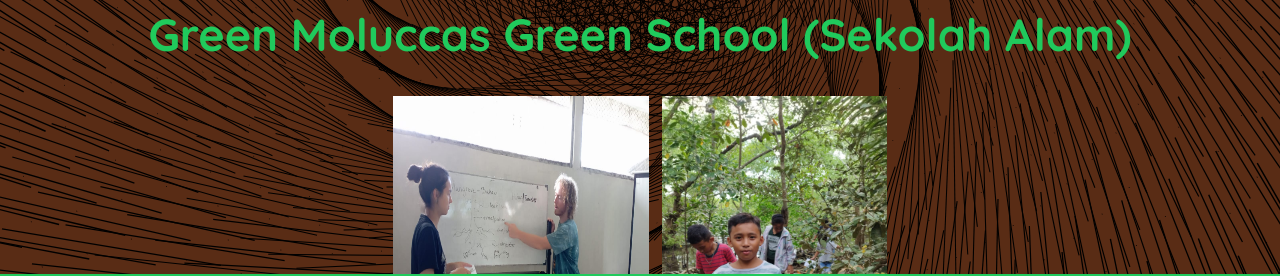
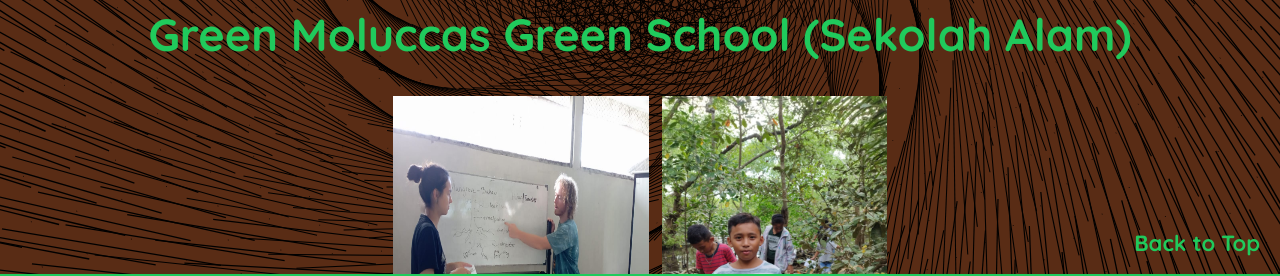
Before and after one commit to GreenMolucass/website, a plain HTML site: page whatWeDo.html in a window 1280 px wide. Shown: the part 463-739 px from the top of the page. Drawn offline with Linux system fonts and the light colour scheme.

Commit message:
back to top button added

```diff
--- a/whatWeDo.html
+++ b/whatWeDo.html
@@ -195,6 +195,7 @@
   window.addEventListener('resize', resizeCanvas);
   resizeCanvas();
 </script>
+<a href="#" style="position: fixed; bottom: 80px; right: 20px; color: #20ca5c; text-decoration: none; font-size: 22px; font-weight: bold; z-index: 1000;">Back to Top</a>
 </body>
 
 </html>
```
